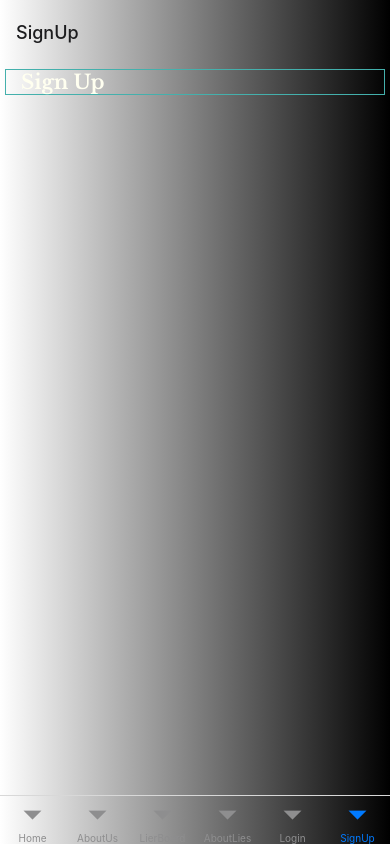
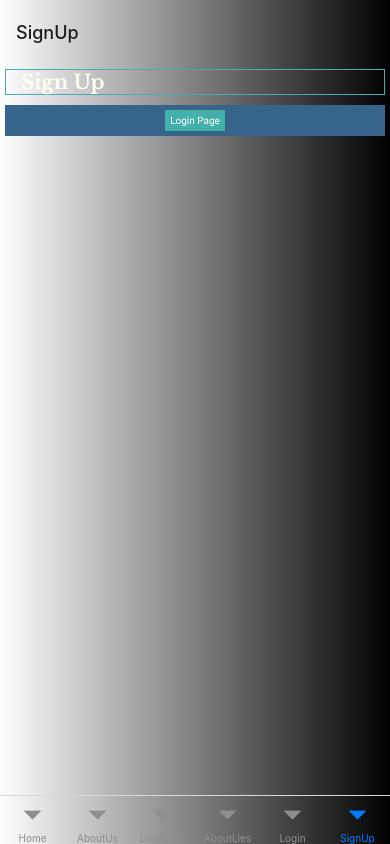
Before and after one commit to psteingh/LTRapp, a React Native app: screen /SignUp in a window 390 px wide. Built offline with nearby package versions, Linux system fonts and the light colour scheme.

Commit message:
ltrapp0513846

```diff
--- a/components/SignUp.js
+++ b/components/SignUp.js
@@ -1,13 +1,22 @@
-import { View, StyleSheet } from 'react-native';
+import { View, Text, Pressable, StyleSheet } from 'react-native';
+
+import Colors from '../constants/colors';
 
 import LinGradScreen from '../constants/LinGradScreen';
 import TitleText from '../constants/TitleText';
 
-  function SignUp() {
+  function SignUp({navigation}) {
     return (
         <View style={styles.signUpContainer}>
         <LinGradScreen />
         <TitleText>Sign Up</TitleText>
+        <View style={styles.signUpPressableContainer}>
+        <Pressable
+            style={styles.signUpButtonContainer}
+            onPress={() => navigation.navigate("LogIn")} >
+        <Text style={styles.signUpButtonText}>Login Page</Text>
+        </Pressable>
+        </View>
         </View>
     );
 }
@@ -17,5 +26,20 @@ export default SignUp;
 const styles = StyleSheet.create({
     signUpContainer: {
         flex: 1
+    },
+    signUpPressableContainer: {
+        backgroundColor: Colors.primaryDblue,
+        alignItems: 'center',
+        margin: 5
+    },
+    signUpButtonContainer: {
+        backgroundColor: Colors.primaryLgreen,
+        margin: 5
+    },
+    signUpButtonText: {
+        fontFamily: 'Roboto',
+        fontSize: 10,
+        color: Colors.primaryWhite,
+        margin: 5
     }
 });
```
